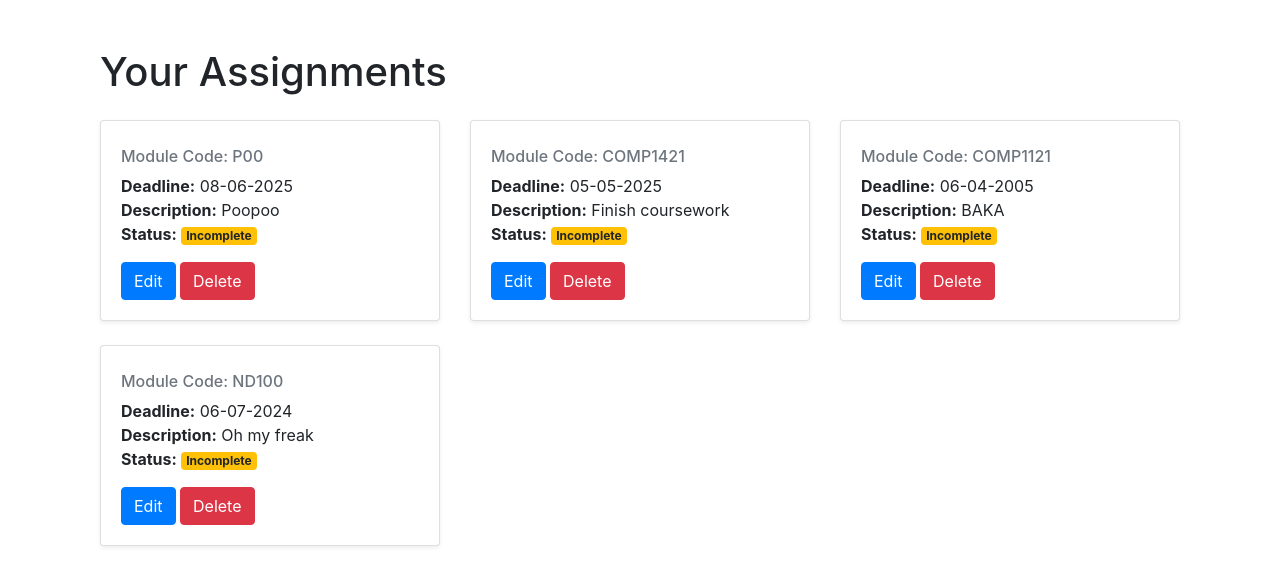
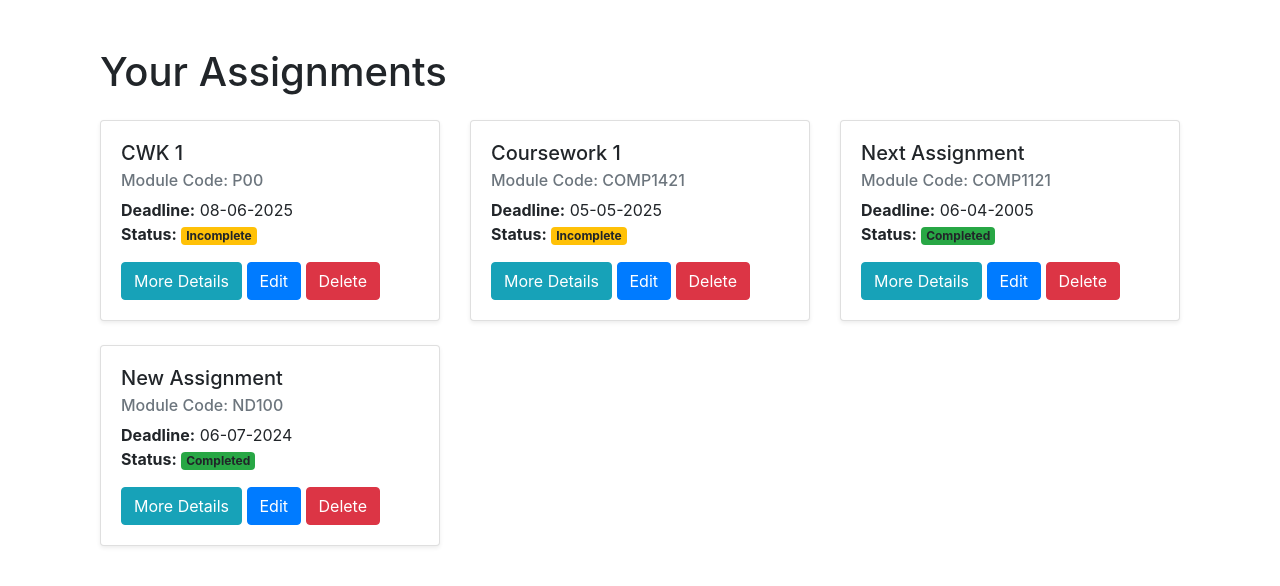
Before and after one commit to noahdavis05/WebAppDevCWK1, a Flask app: page / in a window 1280 px wide. Shown: the part 56-642 px from the top of the page. Run offline with Flask 3, Linux system fonts and the light colour scheme; some libraries are stand-ins or nearby versions.

Commit message:
Updated home page

```diff
--- a/main/app/templates/homePage.html
+++ b/main/app/templates/homePage.html
@@ -8,18 +8,18 @@
         <div class="col-md-4">
             <div class="card mb-4 shadow-sm">
                 <div class="card-body">
-                    <h5 class="card-title">{{ assignment.assessment_title }}</h5>
+                    <h5 class="card-title">{{ assignment.title }}</h5>
                     <h6 class="card-subtitle mb-2 text-muted">Module Code: {{ assignment.module_code }}</h6>
                     <p class="card-text">
                         <strong>Deadline:</strong> {{ assignment.deadline.strftime('%d-%m-%Y') }}<br>
-                        <strong>Description:</strong> {{ assignment.description }}<br>
                         <strong>Status:</strong>
-                        {% if assignment.completed %}
+                        {% if assignment.is_completed %}
                             <span class="badge bg-success">Completed</span>
                         {% else %}
                             <span class="badge bg-warning">Incomplete</span>
                         {% endif %}
                     </p>
+                    <a href="#" class="btn btn-info">More Details</a>
                     <a href="#" class="btn btn-primary">Edit</a>
                     <a href="#" class="btn btn-danger">Delete</a>
                 </div>
```
Also changed, not shown: main/app.db.
